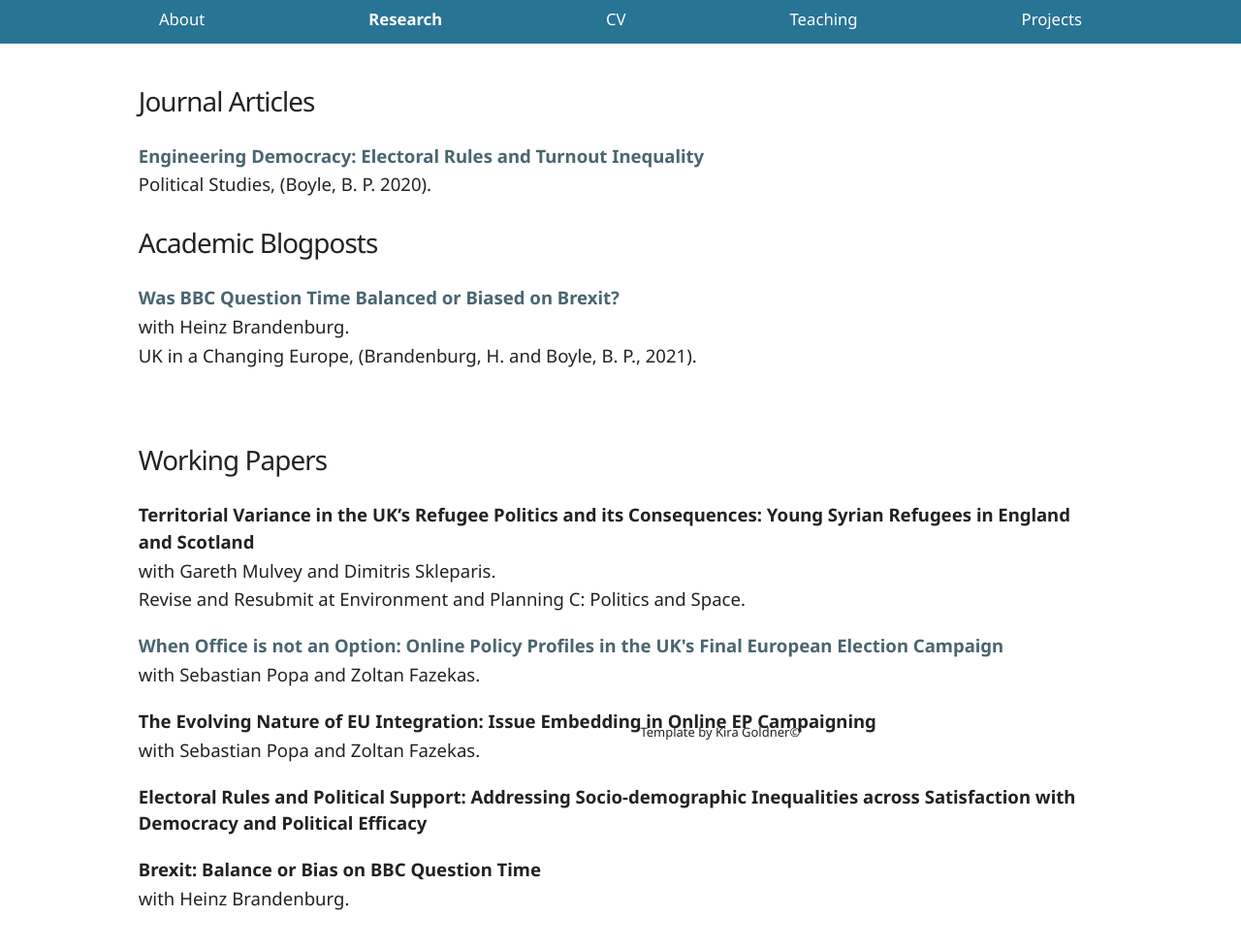
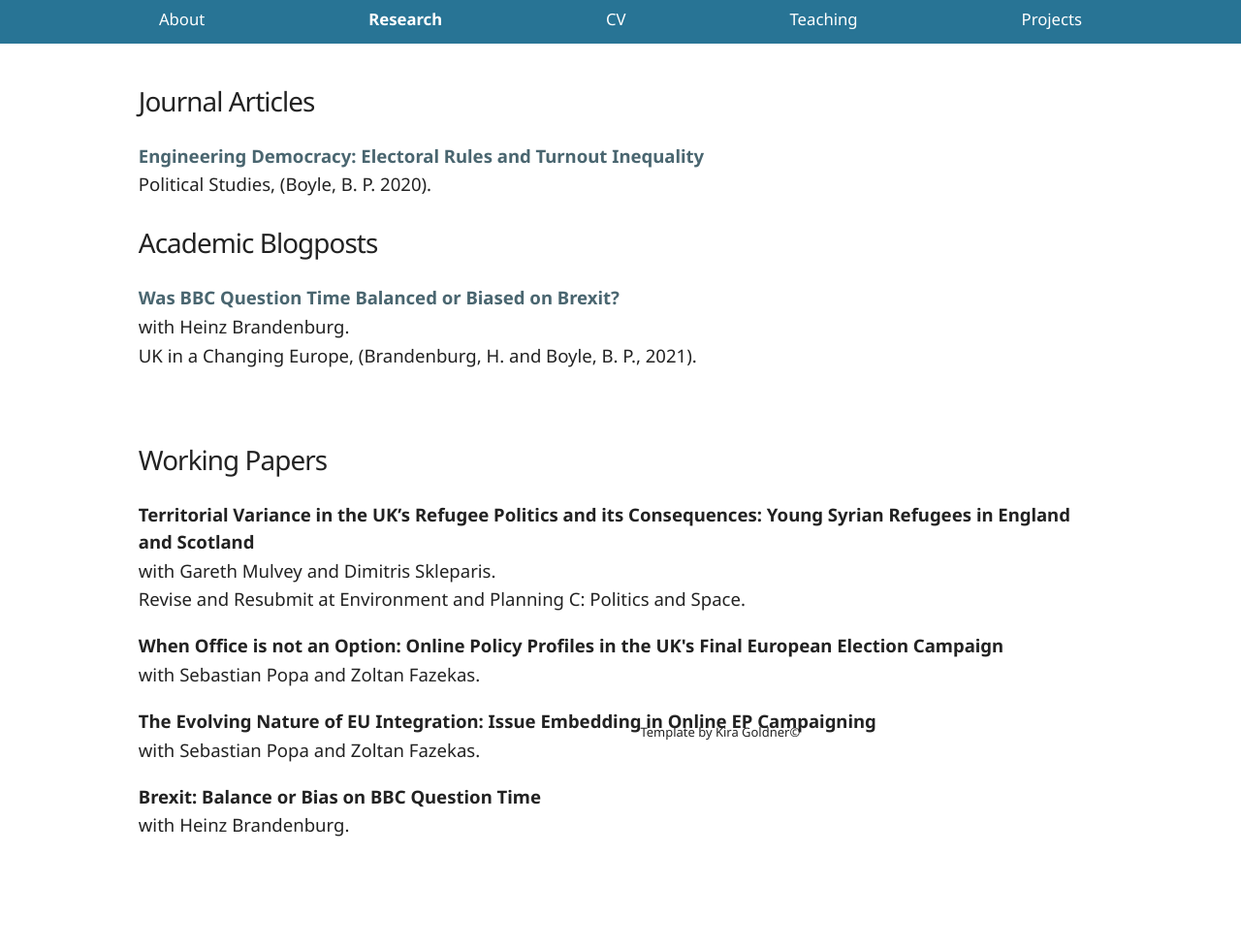
Before and after one commit to bpboyle/website_bpb, a plain HTML site: page research.html in a window 1280 px wide. Shown: the top 978 px of the page at 97% size. Drawn offline with Linux system fonts and the light colour scheme.

Commit message:
Update research.html

```diff
--- a/research.html
+++ b/research.html
@@ -69,17 +69,13 @@
      </div>
 
      <div class="paper">
-          <p class="title"><a href="" target="_blank"><b>When Office is not an Option: Online Policy Profiles in the UK's Final European Election Campaign</b></a></i></p>
+          <p class="title"><b>When Office is not an Option: Online Policy Profiles in the UK's Final European Election Campaign</b></a></i></p>
           <p>with Sebastian Popa and Zoltan Fazekas.</p>
      </div>
 
      <div class="paper">
           <p class="title"><b>The Evolving Nature of EU Integration: Issue Embedding in Online EP Campaigning</b></a></i></p>
           <p>with Sebastian Popa and Zoltan Fazekas.</p>
-     </div>
-
-     <div class="paper">
-          <p class="title"><b>Electoral Rules and Political Support: Addressing Socio-demographic Inequalities across Satisfaction with Democracy and Political Efficacy</b></a></p>
      </div>
 
      <div class="paper">
```
